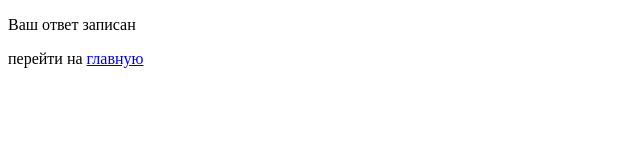
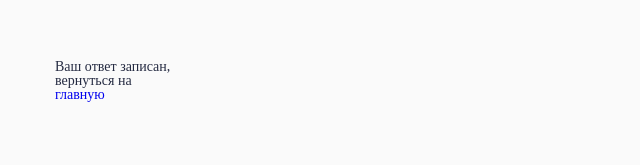
Before and after one commit to nvostokov/formcity_arh, a plain HTML site: page page-answer.html in a window 1280 px wide. Shown: the whole page, without its empty margins (0-640 px from the left). Drawn offline with Linux system fonts and the light colour scheme.

Commit message:
page-answer.html

```diff
--- a/page-answer.html
+++ b/page-answer.html
@@ -4,14 +4,26 @@
     <meta charset="UTF-8">
     <meta http-equiv="X-UA-Compatible" content="IE=edge">
     <meta name="viewport" content="width=device-width, initial-scale=1.0">
-    <title>Document</title>
+    <title>Ваш ответ записан</title>
+    <link rel="stylesheet" href="css/style.css">
 </head>
 <body>
-    <p>
-        Ваш ответ записан
-        <p>
-            перейти на <a href="#">главную</a>
-        </p>
-    </p>
+    <div class="wrapper">
+        <main class="page">
+            <div class="page__answer answer">
+                <div class="answer__container _container">
+                    <div class="page__404">
+                        <div class="body-404">
+                            <p>Ваш ответ записан,</p>
+                            <p>вернуться на </p>
+                            <div class="link-404">
+                                <a href="/">главную</a>
+                            </div>
+                        </div>
+                    </div>
+                </div>
+            </div>
+        </main>
+    </div>
 </body>
 </html>
```
